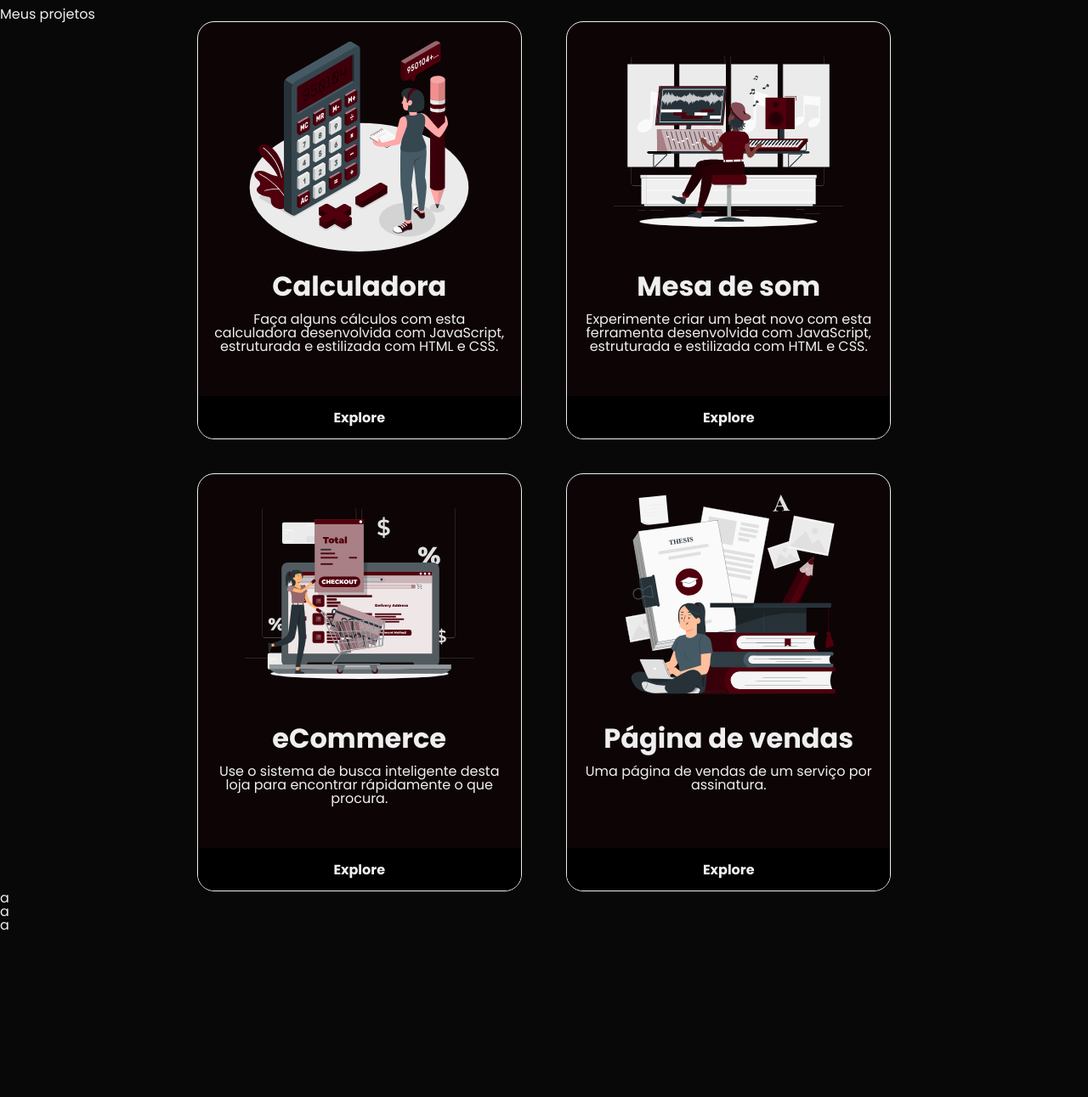
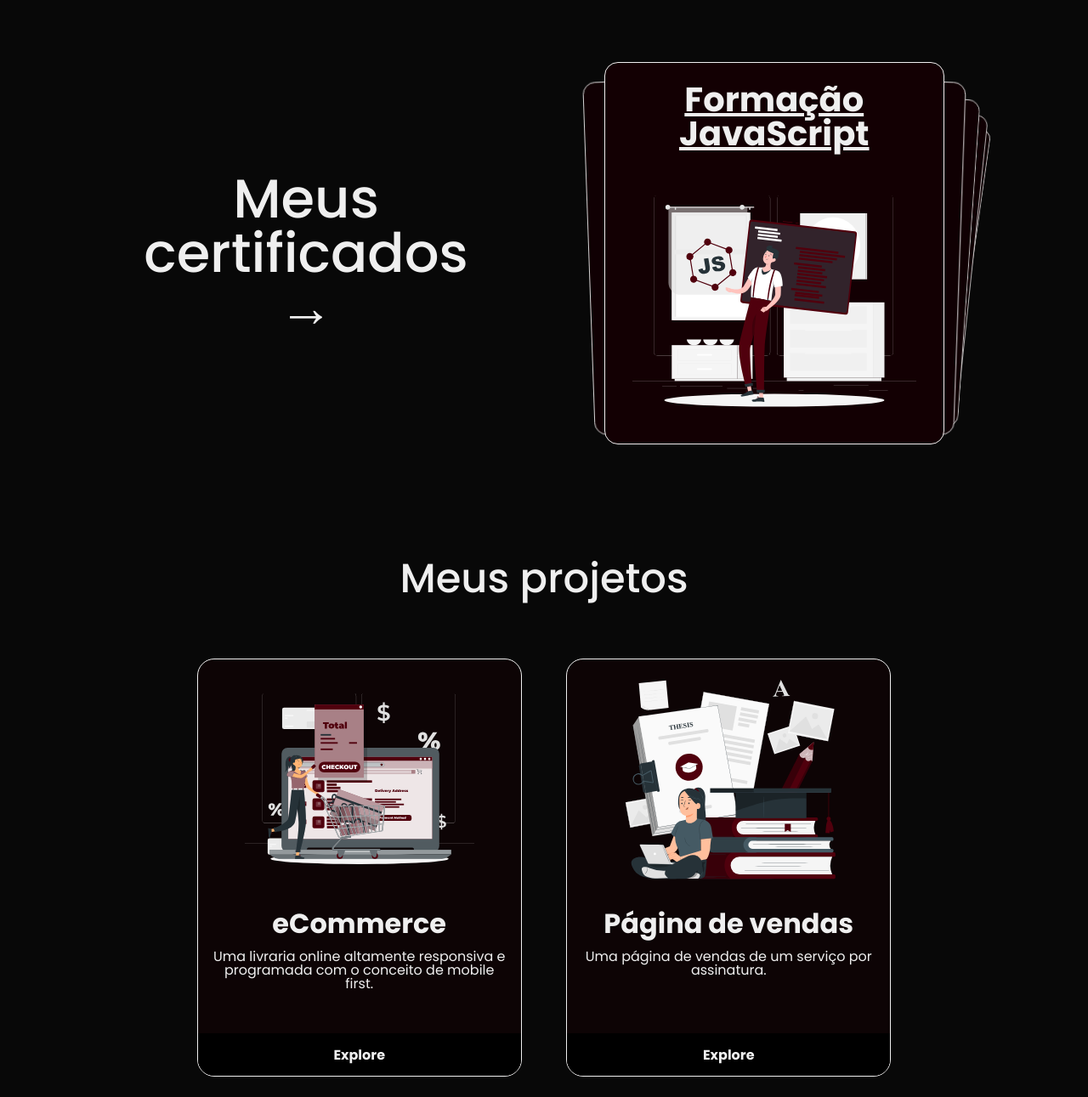
Before and after one commit to se-mog/portfolio-eric, a plain HTML site: page index.html in a window 1280 px wide. Shown: the part 454-1745 px from the top of the page at 85% size. Before the commit the page ends 1554 px from the top, so only its background shows below. Drawn offline with nearby package versions, Linux system fonts and the light colour scheme.

Commit message:
Add files via upload

```diff
--- a/index.html
+++ b/index.html
@@ -7,6 +7,7 @@
     <title>Portfólio Eric Gomes</title>
 
     <link rel="stylesheet" href="assets/css/reset.css">
+    <link rel="stylesheet" href="https://cdn.jsdelivr.net/npm/swiper@8/swiper-bundle.min.css"/>
     <link rel="stylesheet" href="assets/css/style.css">
 </head>
 
@@ -24,21 +25,89 @@
         </div>
     </section>
 
-    <article class="cartoes">
-        <h2 class="cartoes__titulo">Meus projetos</h2>
+    <section class="certificados">
+        <div class="certificados__titulo">
+            <h2 class="titulo__texto titulo-secundario">Meus<br>certificados<br>→</h2>
+        </div>
+
+        <div class="swiper">
+            <!-- Additional required wrapper -->
+            <div class="swiper-wrapper">
+              <!-- Slides -->
+                <div class="swiper-slide">
+                    <a class="curso" href="https://cursos.alura.com.br/degree/certificate/97c907fb-6758-4f4e-9cdf-9efcdd273aed">Formação JavaScript</a>
+                    <img class="slide-img" src="assets/img/JavaScript frameworks-rafiki.svg" alt="programador javascript">
+                </div>
+
+                <div class="swiper-slide">
+                    <a class="curso" href="https://cursos.alura.com.br/degree/certificate/55d6b555-d687-4389-b821-ddba42d20de0">Formação HTML e CSS</a>
+                    <img class="slide-img" src="assets/img/Content structure-amico.svg" alt="programadores web">
+                </div>
+
+                <div class="swiper-slide">
+                    <a class="curso" href="https://cursos.alura.com.br/degree/certificate/a8306033-7046-463a-a895-835f2c802239ss">Formação Fron-end</a>
+                    <img class="slide-img" src="assets/img/Code typing-bro.svg" alt="escrevendo um código">
+                </div>
+
+                <div class="swiper-slide">
+                    <a class="curso" href="#">Formação TypeScript</a>
+                    <img class="slide-img" src="assets/img/Code review-pana.svg" alt="programadora">
+                </div>
+
+                <div class="swiper-slide">
+                    <a class="curso" href="#">Formação React</a>
+                    <img class="slide-img" src="assets/img/Developer activity-amico.svg" alt="programadora javascript">
+                </div>
+            </div>
+        </div>
+    </section>
+
+    <section class="cartoes">
+        <h2 class="cartoes__titulo titulo-secundario">Meus projetos</h2>
         <ul class="cartoes__lista">
+
             <li class="cartoes__item cartao">
                 <div class="cartao__container-imagem">
-                    <img src="assets/img/Calculator-amico.svg" class="cartao__imagem">
+                    <img src="assets/img/Ecommerce-checkout-laptop-rafiki.svg" class="cartao__imagem">
                 </div>
 
                 <div class="cartao__container-textos">
-                    <h2 class="cartao__titulo">Calculadora</h2>
-                    <p class="cartao__descricao">Faça alguns cálculos com esta calculadora desenvolvida com JavaScript, estruturada e estilizada com HTML e CSS.</p>
+                    <h2 class="cartao__titulo">eCommerce</h2>
+                    <p class="cartao__descricao">Uma livraria online altamente responsiva e programada com o conceito de mobile first.</p>
                 </div>
 
                 <div class="cartao__container-botao">
-                    <a href="calculadora/calculadora.html" class="cartao__botao">Explore</a>
+                    <a href="pages/alurabook/index.html" class="cartao__botao">Explore</a>
+                </div>
+            </li>
+
+            <li class="cartoes__item cartao">
+                <div class="cartao__container-imagem">
+                    <img src="assets/img/Thesis-pana.svg" class="cartao__imagem">
+                </div>
+
+                <div class="cartao__container-textos">
+                    <h2 class="cartao__titulo">Página de vendas</h2>
+                    <p class="cartao__descricao">Uma página de vendas de um serviço por assinatura.</p>
+                </div>
+
+                <div class="cartao__container-botao">
+                    <a href="pages/alura_plus/alura_plus.html" class="cartao__botao">Explore</a>
+                </div>
+            </li>
+
+            <li class="cartoes__item cartao">
+                <div class="cartao__container-imagem">
+                    <img src="assets/img/Forms-bro.svg" class="cartao__imagem">
+                </div>
+
+                <div class="cartao__container-textos">
+                    <h2 class="cartao__titulo">Formulário</h2>
+                    <p class="cartao__descricao">Preencha os campos do formulário corretamente para agendar a visita do seu pet ao petshop.</p>
+                </div>
+
+                <div class="cartao__container-botao">
+                    <a href="pages/petshop/cadastro.html" class="cartao__botao">Explore</a>
                 </div>
             </li>
 
@@ -53,49 +122,40 @@
                 </div>
 
                 <div class="cartao__container-botao">
-                    <a href="#" class="cartao__botao">Explore</a>
+                    <a href="pages/mesa_de_som/index.html" class="cartao__botao">Explore</a>
                 </div>
             </li>
 
             <li class="cartoes__item cartao">
                 <div class="cartao__container-imagem">
-                    <img src="assets/img/Ecommerce-checkout-laptop-rafiki.svg" class="cartao__imagem">
+                    <img src="assets/img/Calculator-amico.svg" class="cartao__imagem">
                 </div>
 
                 <div class="cartao__container-textos">
-                    <h2 class="cartao__titulo">eCommerce</h2>
-                    <p class="cartao__descricao">Use o sistema de busca inteligente desta loja para encontrar rápidamente o que procura.</p>
+                    <h2 class="cartao__titulo">Calculadora</h2>
+                    <p class="cartao__descricao">Faça alguns cálculos com esta calculadora desenvolvida com JavaScript, estruturada e estilizada com HTML e CSS.</p>
                 </div>
 
                 <div class="cartao__container-botao">
-                    <a href="#" class="cartao__botao">Explore</a>
-                </div>
-            </li>
-
-            <li class="cartoes__item cartao">
-                <div class="cartao__container-imagem">
-                    <img src="assets/img/Thesis-pana.svg" class="cartao__imagem">
-                </div>
-
-                <div class="cartao__container-textos">
-                    <h2 class="cartao__titulo">Página de vendas</h2>
-                    <p class="cartao__descricao">Uma página de vendas de um serviço por assinatura.</p>
-                </div>
-
-                <div class="cartao__container-botao">
-                    <a href="alura_plus/alura_plus.html" class="cartao__botao">Explore</a>
+                    <a href="pages/calculadora/calculadora.html" class="cartao__botao">Explore</a>
                 </div>
             </li>
         </ul>
+    </section>
 
-    </article>
+    <footer class="rodape"><p class="rodape__texto">Feito com dedicação por Eric Gomes ⭐</p></footer>
 
 
-a
-<br>
-a
-<br>
-a
+    <script src="https://cdn.jsdelivr.net/npm/swiper@8/swiper-bundle.min.js"></script>
+    <script>
+        const swiper = new Swiper('.swiper', {
+            effect: 'cards',
+            loop: true,
+            cardsEffect: {
+                // ...
+            },
+        });
+    </script>
 
 </body>
 </html>
```
